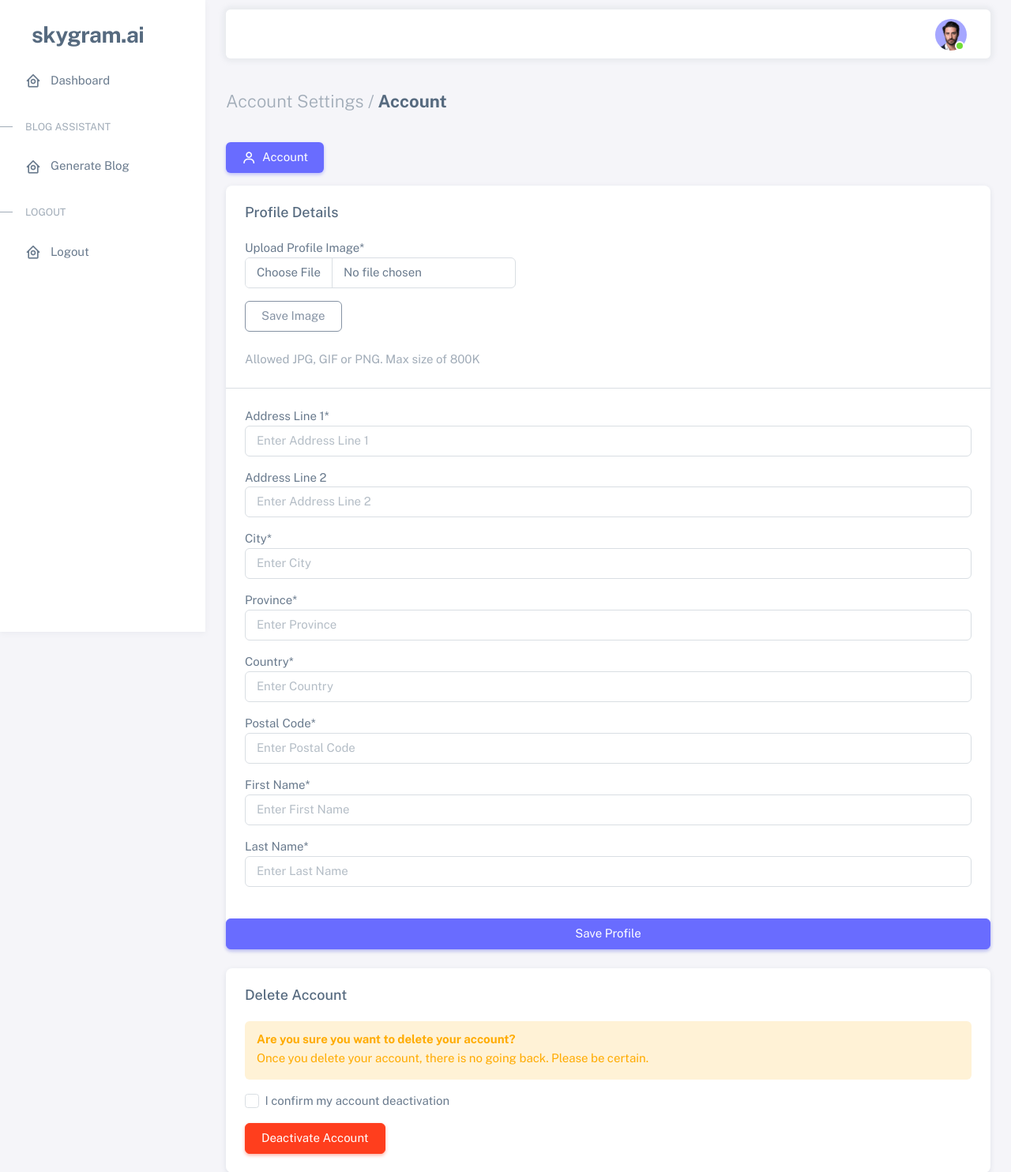
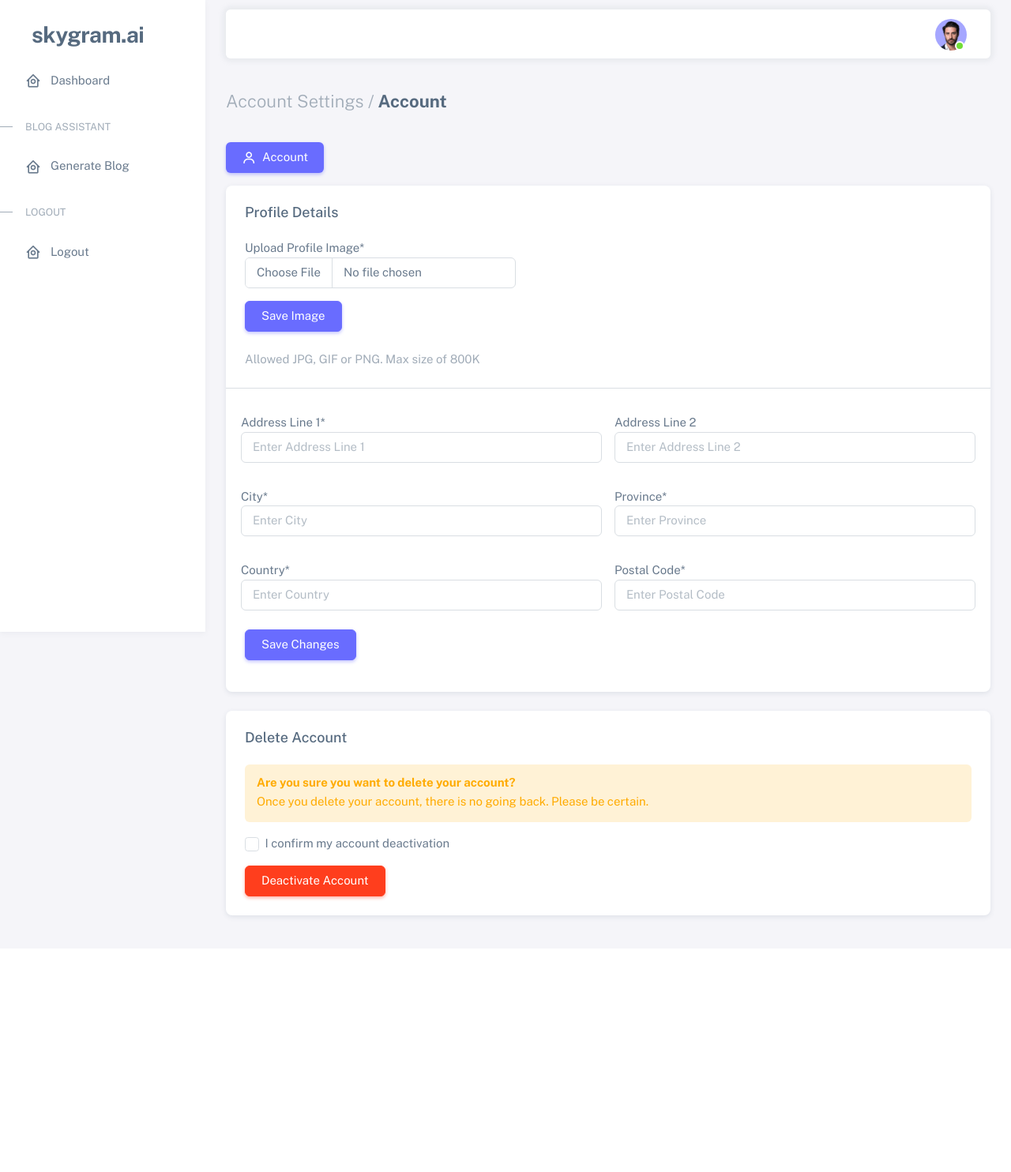
Before and after one commit to hudaifa-saleh/SkyDash_ai, a Django app: page /dashboard/profile/ in a window 1280 px wide. Shown: the top 1484 px of the page at 79% size. After the commit the page ends 1165 px from the top, so only its background shows below. Run offline with Django 4.2, Linux system fonts and the light colour scheme; the visitor is signed in with stand-in values (Sample User, id 1); some libraries are stand-ins or nearby versions.

Commit message:
updated the profile form

```diff
--- a/sky_ai/authantication/urls.py
+++ b/sky_ai/authantication/urls.py
@@ -3,7 +3,7 @@
 
 
 urlpatterns = [
-    path("login/", views.login_, name="login"),
-    path("logout/", views.logout_, name="logout"),
+    path("login/", views.login, name="login"),
+    path("logout/", views.logout, name="logout"),
     path("register/", views.register, name="register"),
 ]
--- a/sky_ai/blog/views.py
+++ b/sky_ai/blog/views.py
@@ -17,7 +17,7 @@
             blogwords = 0
             for section in sections:
                 section.save()  # to be deleted
-                blogwords += int(section.word_count)
+                blogwords += int()
             blog.word_count = str(blogwords)
             blog.save()
             completedBlog.append(blog)
--- a/sky_ai/dashboard/forms.py
+++ b/sky_ai/dashboard/forms.py
@@ -1,20 +1,20 @@
 from django import forms
-from .models import *
+from .models import Profile
 from crispy_forms.helper import FormHelper
 from crispy_forms.layout import Layout, Submit, Row, Column, Field
 
 
 class ProfileForm(forms.ModelForm):
-    first_name = forms.CharField(
-        required=True,
-        label="First Name",
-        widget=forms.TextInput(attrs={"class": "form-control mb-3", "placeholder": "Enter First Name"}),
-    )
-    last_name = forms.CharField(
-        required=True,
-        label="Last Name",
-        widget=forms.TextInput(attrs={"class": "form-control mb-3", "placeholder": "Enter Last Name"}),
-    )
+    # first_name = forms.CharField(
+    #     required=True,
+    #     label="First Name",
+    #     widget=forms.TextInput(attrs={"class": "form-control mb-3", "placeholder": "Enter First Name"}),
+    # )
+    # last_name = forms.CharField(
+    #     required=True,
+    #     label="Last Name",
+    #     widget=forms.TextInput(attrs={"class": "form-control mb-3", "placeholder": "Enter Last Name"}),
+    # )
     address_line1 = forms.CharField(
         required=True,
         label="Address Line 1",
@@ -47,31 +47,48 @@
     )
 
     def __init__(self, *args, **kwargs):
-        self.user = kwargs.pop("user")
+        # self.user = kwargs.pop("user")
         super().__init__(*args, **kwargs)
         self.helper = FormHelper()
         self.helper.layout = Layout(
-            Row(Column(Field("first_name", value=self.user.first_name), css_class="form-group col-md-6"), Column(Field("last_name", value=self.user.last_name),css_class="form-group col-md-6")),
-            Row(Column("address_line1", css_class="form-group col-md-6"), Column("address_line2", css_class="form-group col-md-6")),
-            Row(Column("city", css_class="form-group col-md-6"), Column("province", css_class="form-group col-md-6")),
-            Row(Column("country", css_class="form-group col-md-6"), Column("postal_code", css_class="form-group col-md-6")),
-            Submit("submit", "Save Changes", css_class="btn btn-primary me-2"),
+            # Row(
+            #     Column(Field("first_name", value=self.user.first_name), css_class="form-group col-md-6"),
+            #     Column(Field("last_name", value=self.user.last_name), css_class="form-group col-md-6"),
+            # ),
+            Row(
+                Column("address_line1", css_class="form-group col-md-6"),
+                Column("address_line2", css_class="form-group col-md-6"),
+            ),
+            Row(
+                Column("city", css_class="form-group col-md-6"),
+                Column("province", css_class="form-group col-md-6"),
+            ),
+            Row(
+                Column("country", css_class="form-group col-md-6"),
+                Column("postal_code", css_class="form-group col-md-6"),
+            ),
+            # Submit("submit", "Save Changes", css_class="btn btn-primary me-2"),
         )
 
     class Meta:
         model = Profile
         fields = ["address_line1", "address_line2", "city", "province", "country", "postal_code"]
 
-    def save(self, *args, **kwargs):
-        user = self.instance.user
-        user.first_name = self.cleaned_data.get("first_name")
-        user.last_name = self.cleaned_data.get("last_name")
-        user.save()
-        return super(ProfileForm, self).save(*args, **kwargs)
+    # def save(self, *args, **kwargs):
+    #     user = self.instance.user
+    #     user.first_name = self.cleaned_data.get("first_name")
+    #     user.last_name = self.cleaned_data.get("last_name")
+    #     user.save()
+    #     profile = super(ProfileForm, self).save(*args, **kwargs)
+    #     return profile
 
 
 class ProfileImageForm(forms.ModelForm):
-    profile_image = forms.ImageField(required=True, label="Upload Profile Image", widget=forms.FileInput(attrs={"class": "form-control"}))
+    profile_image = forms.ImageField(
+        required=True,
+        label="Upload Profile Image",
+        widget=forms.FileInput(attrs={"class": "form-control"}),
+    )
 
     class Meta:
         model = Profile
--- a/sky_ai/dashboard/views.py
+++ b/sky_ai/dashboard/views.py
@@ -1,5 +1,5 @@
 from django.shortcuts import redirect, render
-from django.contrib.auth.decorators import login_required, user_passes_test
+from django.contrib.auth.decorators import login_required
 
 from .forms import *
 from .models import *
@@ -8,17 +8,18 @@
 @login_required
 def profile(request):
     context = {}
+    # profile = request.user.profile
 
     if request.method == "GET":
-        form = ProfileForm(user=request.user)
-        image_form = ProfileImageForm()
+        form = ProfileForm(instance=request.user.profile)
+        image_form = ProfileImageForm(instance=request.user.profile)
         context["form"] = form
         context["image_form"] = image_form
         return render(request, "dashboard/profile.html", context)
 
     if request.method == "POST":
-        form = ProfileForm()
-        image_form = ProfileImageForm()
+        form = ProfileForm(request.POST, instance=request.user.profile)
+        image_form = ProfileImageForm(request.POST, request.FILES, instance=request.user.profile)
         if form.is_valid():
             form.save()
             return redirect("profile")
--- a/sky_ai/landing/urls.py
+++ b/sky_ai/landing/urls.py
@@ -3,7 +3,7 @@
 
 
 urlpatterns = [
-    path("", views.home, name="index"),
+    path("", views.home, name="dashboard"),
     path("pricing/", views.pricing, name="pricing"),
 
 ]
--- a/sky_ai/templates/dashboard/profile.html
+++ b/sky_ai/templates/dashboard/profile.html
@@ -1,6 +1,7 @@
 {% extends 'layouts/dashboard.html' %}
+{% load static %}
+{% load crispy_forms_tags %}
 {% block body %}
-{% load crispy_forms_tags %}
 
 
 <div class="container-xxl flex-grow-1 container-p-y">
@@ -26,14 +27,15 @@
                          <div class="d-flex align-items-start align-items-sm-center gap-4">
 
                               {% if user.profile.profile_image.name %}
-                              <img src="{{ user.profile.profile_image.url }}" alt="{{ user.first_name}} {{ user.last_name }}"
-                                   class="d-block rounded" height="100" />
+                              <img src="{{ user.profile.profile_image.url }}"
+                                   alt="{{ user.first_name}} {{ user.last_name }}" class="d-block rounded"
+                                   height="100" />
                               {% endif %}
                               <div class="button-wrapper">
                                    <form action='#' method="POST" enctype='multipart/form-data'>
                                         {% csrf_token %}
                                         {{ image_form|crispy }}
-                                        <button type="submit" class="btn btn-outline-secondary mb-4 mt-3">
+                                        <button type="submit" class="btn btn-primary mb-4 mt-3">
                                              <span class="d-none d-sm-block">Save Image</span>
                                         </button>
 
@@ -44,13 +46,38 @@
                     </div>
                     <hr class="my-0" />
                     <div class="card-body">
-                         <form action='#' method="POST">
+                         <!-- <form method="POST">
                               {% csrf_token %}
                               {{ form|crispy  }}
 
+                         </form> -->
+                         <form method="post">
+                              {%csrf_token%}
+                              {%if form%}
+
+                              <div class="row bg-white">
+                                   {%for field in form%}
+                                   <div class="col-md-6 p-2">{{field|as_crispy_field}}</div>
+                                   {%endfor%}
+
+                                   <div class="col-md-12">
+                                        <ul class="list-inline text-right">
+                                             <li class="list-inline-item">
+                                                  <button type="submit" class="btn btn-primary me-2">Save Changes</button>
+                                             </li>
+                                        </ul>
+                                   </div>
+                              </div>
+                              {%endif%}
                          </form>
+
                     </div>
-                    <button type="submit" class="btn btn-primary">Save Profile</button>
+
+                    <!-- <button type="button" class="btn btn-outline-secondary account-image-reset mb-4">
+                         <i class="bx bx-reset d-block d-sm-none">
+                              <span class="d-none d-sm-block">Save</span>
+                         </i>
+                    </button> -->
                     <!-- /Account -->
                </div>
                <div class="card">
@@ -81,3 +108,29 @@
 </div>
 <!-- / Content -->
 {% endblock body %}
+
+<!-- <button type="button" class="btn btn-outline-secondary account-image-reset mb-4">
+     <i class="bx bx-reset d-block d-sm-none">
+          <span class="d-none d-sm-block">Save</span>
+     </i>
+</button> -->
+
+<!-- <form method="post">
+     {%csrf_token%}
+     {%if form%}
+
+     <div class="row bg-white">
+          {%for field in form%}
+          <div class="col-md-6 p-2">{{field|as_crispy_field}}</div>
+          {%endfor%}
+
+          <div class="col-md-12">
+               <ul class="list-inline text-right">
+                    <li class="list-inline-item">
+                         <button type="submit" class="btn btn-primary me-2">Save</button>
+                    </li>
+               </ul>
+          </div>
+     </div>
+     {%endif%}
+</form> -->
--- a/sky_ai/templates/layouts/dashboard.html
+++ b/sky_ai/templates/layouts/dashboard.html
@@ -188,8 +188,14 @@
                                         <a class="nav-link dropdown-toggle hide-arrow" href="javascript:void(0);"
                                              data-bs-toggle="dropdown">
                                              <div class="avatar avatar-online">
-                                                  <img src="{% static '/assets/img/avatars/1.png' %}" alt
+                                                  {% if  user.profile.profile_image.name %}
+                                                  <img src="{{ user.profile.profile_image.url }}" alt
                                                        class="w-px-40 h-auto rounded-circle" />
+                                                  {% else %}
+
+                                                  <img src="{% static '/assets/img/avatars/1.png' %}"
+                                                       alt class="w-px-40 h-auto rounded-circle" />
+                                                  {% endif %}
                                              </div>
                                         </a>
                                         <ul class="dropdown-menu dropdown-menu-end">
@@ -199,9 +205,9 @@
                                                             <div class="flex-shrink-0 me-3">
                                                                  <div class="avatar avatar-online">
 
-                                                                      {% if  user.profile_image.name %}
-                                                                      <img src="{{ user.profile_image.url }}"
-                                                                      alt class="w-px-40 h-auto rounded-circle" />
+                                                                      {% if  user.profile.profile_image.name %}
+                                                                      <img src="{{ user.profile.profile_image.url }}" alt
+                                                                           class="w-px-40 h-auto rounded-circle" />
                                                                       {% else %}
 
                                                                       <img src="{% static '/assets/img/avatars/1.png' %}"
@@ -211,8 +217,9 @@
                                                                  </div>
                                                             </div>
                                                             <div class="flex-grow-1">
-                                                                 <span class="fw-semibold d-block">{{ user.email }}</span>
-                                                                 {% comment %} <small class="text-muted">Admin</small> {% endcomment %}
+                                                                 <span class="fw-semibold d-block">{{user.email}}</span>
+                                                                 <small class="text-muted">{{user.first_name}}
+                                                                      {{user.last_name}}</small>
                                                             </div>
                                                        </div>
                                                   </a>
--- a/sky_ai/templates/layouts/navbar.html
+++ b/sky_ai/templates/layouts/navbar.html
@@ -11,7 +11,7 @@
           <div class="navbar-collapse collapse" id="navbarContent">
                <ul class="navbar-nav ml-auto">
                     <li class="nav-item active">
-                         <a class="nav-link" href="{% url 'index' %}">Home</a>
+                         <a class="nav-link" href="{% url 'dashboard' %}">Home</a>
                     </li>
                     <li class="nav-item">
                          <a class="nav-link" href="{% url 'pricing' %}">About</a>
```
Also changed, not shown: sky_ai/authantication/views.py (+9 -8 lines), sky_ai/dashboard/models.py (+14 -2 lines), sky_ai/dashboard/signals.py (deleted, +0 -28 lines), sky_ai/blog/migrations/0001_initial.py, sky_ai/dashboard/migrations/0001_initial.py, sky_ai/uploads/profile_image/Screen_Shot_2023-01-01_at_6.31.46_PM.jpg (deleted), sky_ai/uploads/profile_image/Screen_Shot_2023-01-14_at_1.05.30_AM.jpg (added), sky_ai/uploads/profile_image/Screen_Shot_2023-01-14_at_1.05.30_AM_zJZawwV.jpg (added). Lines whose indentation alone changed are shown as unchanged.
